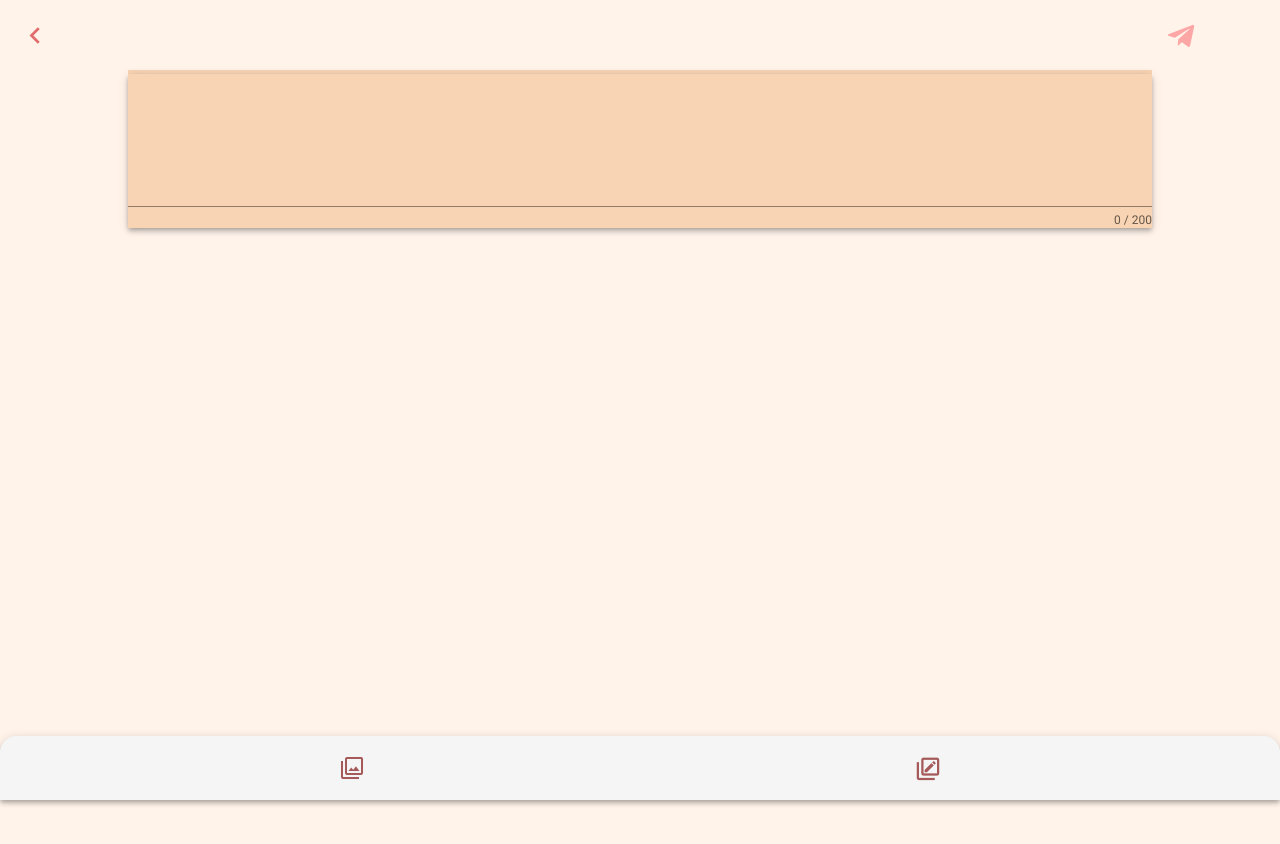
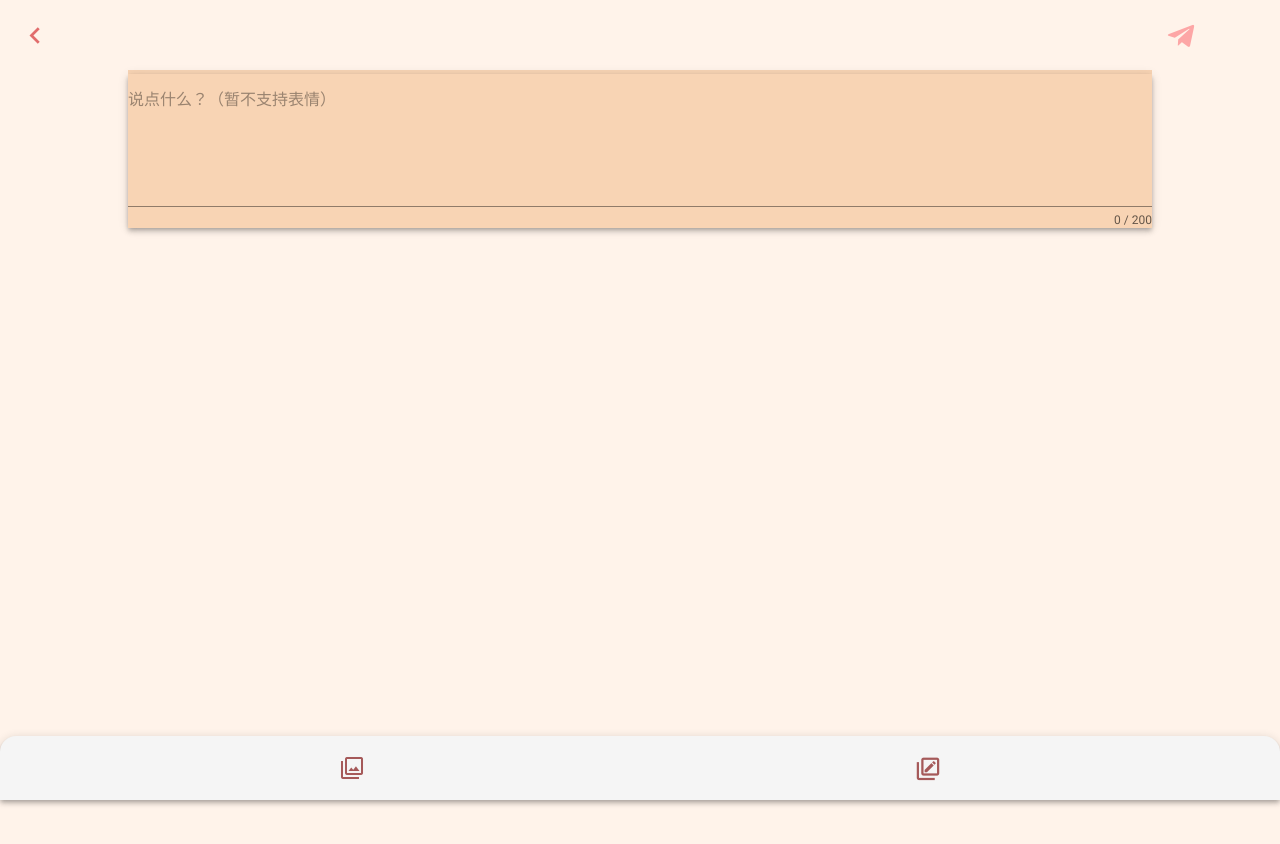
Before and after one commit to Quophic/JiuGuan, a Vue app in the folder jiuguan/: page /community/addContent in a window 1280 px wide. Shown: the top 844 px of the page. Built offline with nearby package versions, Linux system fonts and the light colour scheme.

Commit message:
提示不支持表情

```diff
--- a/jiuguan/src/views/AddContent.vue
+++ b/jiuguan/src/views/AddContent.vue
@@ -60,13 +60,13 @@ export default {
   data() {
     return {
       newContent: "",
-      placeHolder: "",
+      placeHolder: "说点什么？（暂不支持表情）",
     };
   },
   methods: {
     sendContent() {
       if (this.newContent.match(/[\S]/) == null  ) {
-        this.placeHolder = "禁止输入为空";
+        this.placeHolder = "禁止输入为空（暂不支持表情）";
         alert("输入框不得为空");
       } else if(this.newContent.length <= 200) {
         console.log(this.newContent);
@@ -87,7 +87,7 @@ export default {
           });
 
         this.newContent = "";
-        this.placeHolder = "说点什么吧？";
+        this.placeHolder = "说点什么吧？（暂不支持表情）";
       }else{
         alert("字数超出限制")
       }
```
